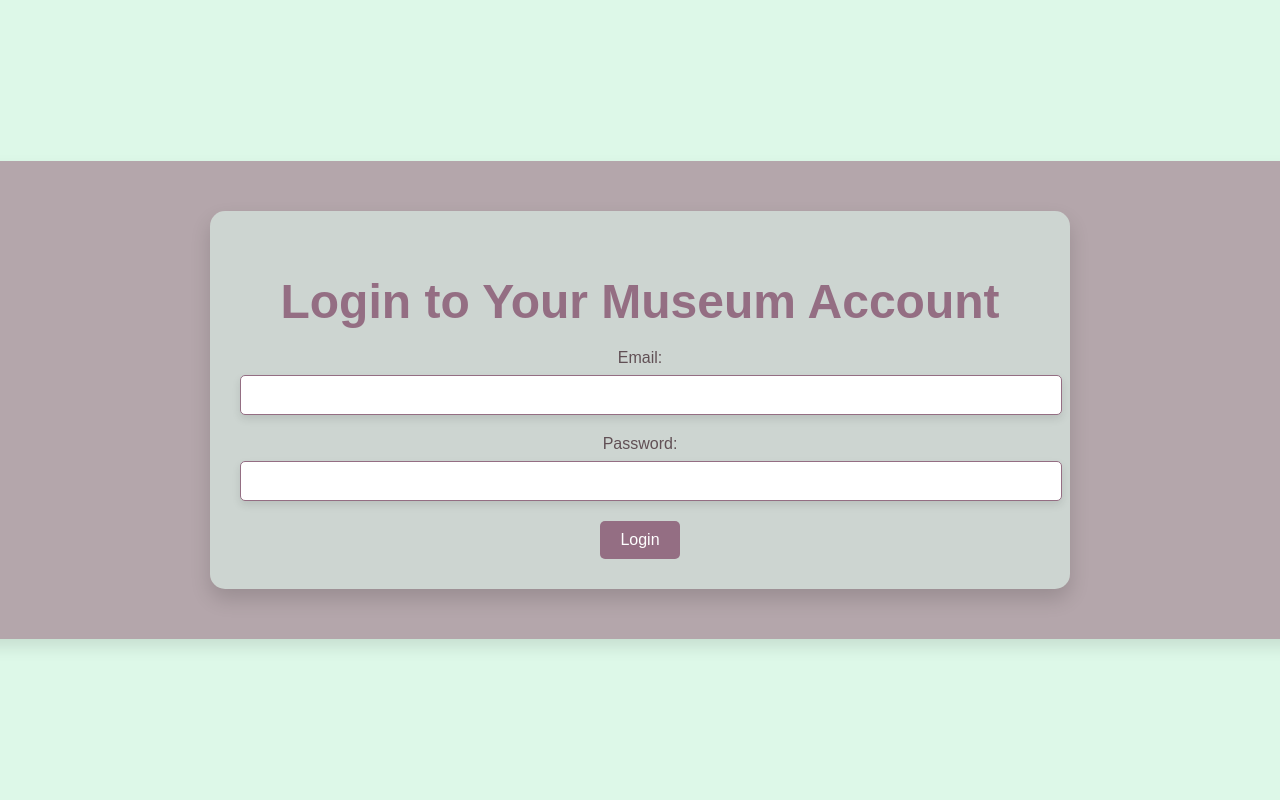
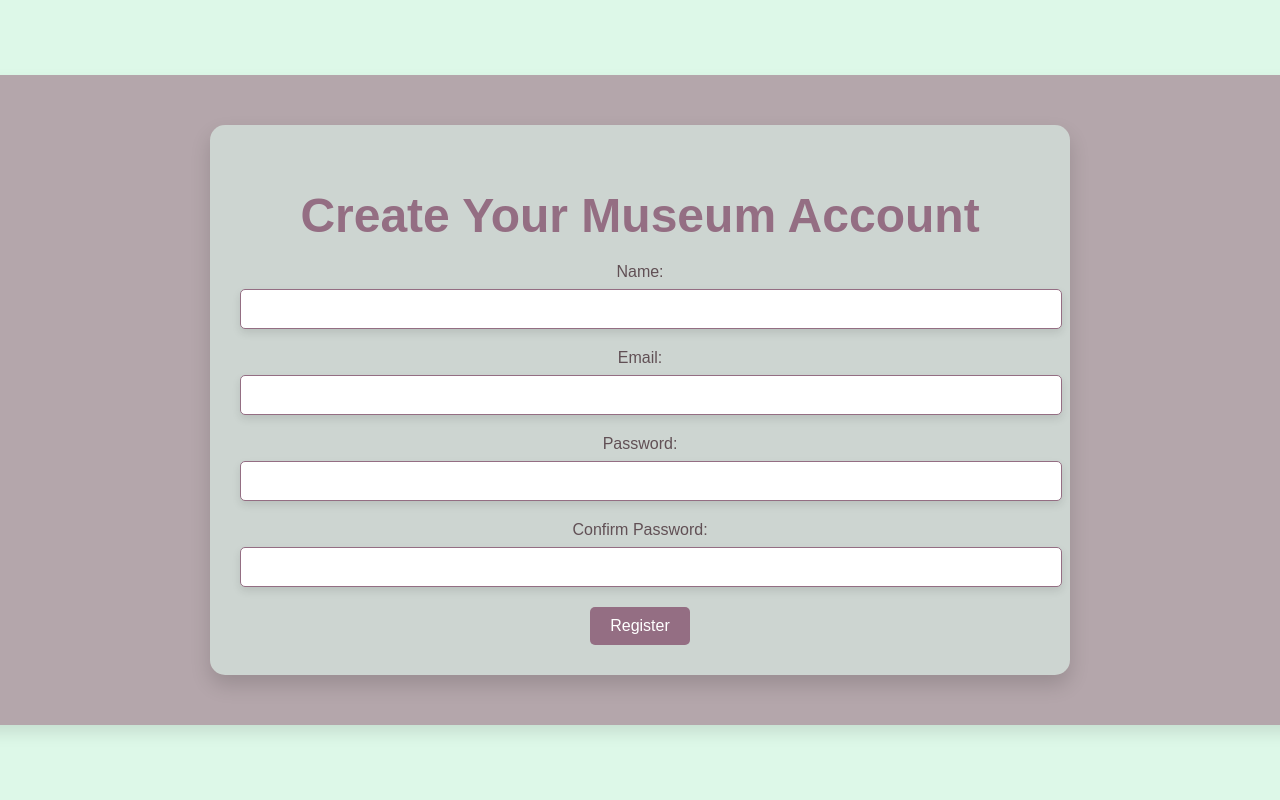
Before and after one commit to elab-development/internet-tehnologije-projekat-muzeji_2020_0235, a React (Create React App) app in the folder reactaplikacija/: page /register in a window 1280 px wide. Shown: the top 800 px of the page. Built offline with nearby package versions, Linux system fonts and the light colour scheme.

Commit message:
omogucena registracija

```diff
--- a/reactaplikacija/src/App.js
+++ b/reactaplikacija/src/App.js
@@ -2,10 +2,12 @@ import logo from './logo.svg';
 import './App.css';
 import Pocetna from './Komponente/Pocetna';
 import LoginForm from './Komponente/LoginForm';
+import RegisterForm from './Komponente/RegisterForm';
 
 function App() {
   return (
     <div className="App">
+      <RegisterForm></RegisterForm>
        <LoginForm></LoginForm>
         {/* <Pocetna></Pocetna> */}
 
--- /dev/null
+++ b/reactaplikacija/src/Komponente/RegisterForm.js
@@ -0,0 +1,109 @@
+import React, { useState } from 'react';
+import axios from 'axios';
+
+
+const RegisterForm = () => {
+  const [formData, setFormData] = useState({
+    name: '',
+    email: '',
+    password: '',
+    password_confirmation: '',
+  });
+
+  const [error, setError] = useState(null);
+  const [success, setSuccess] = useState(null);
+
+  const handleChange = (e) => {
+    setFormData({
+      ...formData,
+      [e.target.name]: e.target.value,
+    });
+  };
+
+  const handleSubmit = async (e) => {
+    e.preventDefault();
+
+    try {
+      const response = await axios.post('http://127.0.0.1:8000/api/register', formData);
+
+      // Čuvanje tokena i korisničkih podataka u sessionStorage
+      sessionStorage.setItem('auth_token', response.data.token);
+      sessionStorage.setItem('user', JSON.stringify(response.data.user));
+
+      setSuccess('Registration successful!');
+      setError(null);
+    } catch (err) {
+      if (err.response && err.response.data) {
+        setError(err.response.data);
+      } else {
+        setError('Registration failed. Please check your input.');
+      }
+      setSuccess(null);
+    }
+  };
+
+  return (
+    <div className="app-container">
+      <div className="hero-section">
+        <div className="hero-content">
+          <h1>Create Your Museum Account</h1>
+          {error && <p className="error-message">{error.email || error.password || 'An error occurred during registration.'}</p>}
+          {success && <p className="success-message">{success}</p>}
+          <form onSubmit={handleSubmit} className="register-form">
+            <div className="form-group">
+              <label htmlFor="name">Name:</label>
+              <input
+                type="text"
+                id="name"
+                name="name"
+                value={formData.name}
+                onChange={handleChange}
+                required
+              />
+            </div>
+
+            <div className="form-group">
+              <label htmlFor="email">Email:</label>
+              <input
+                type="email"
+                id="email"
+                name="email"
+                value={formData.email}
+                onChange={handleChange}
+                required
+              />
+            </div>
+
+            <div className="form-group">
+              <label htmlFor="password">Password:</label>
+              <input
+                type="password"
+                id="password"
+                name="password"
+                value={formData.password}
+                onChange={handleChange}
+                required
+              />
+            </div>
+
+            <div className="form-group">
+              <label htmlFor="password_confirmation">Confirm Password:</label>
+              <input
+                type="password"
+                id="password_confirmation"
+                name="password_confirmation"
+                value={formData.password_confirmation}
+                onChange={handleChange}
+                required
+              />
+            </div>
+
+            <button type="submit" className="explore-button">Register</button>
+          </form>
+        </div>
+      </div>
+    </div>
+  );
+};
+
+export default RegisterForm;
```
